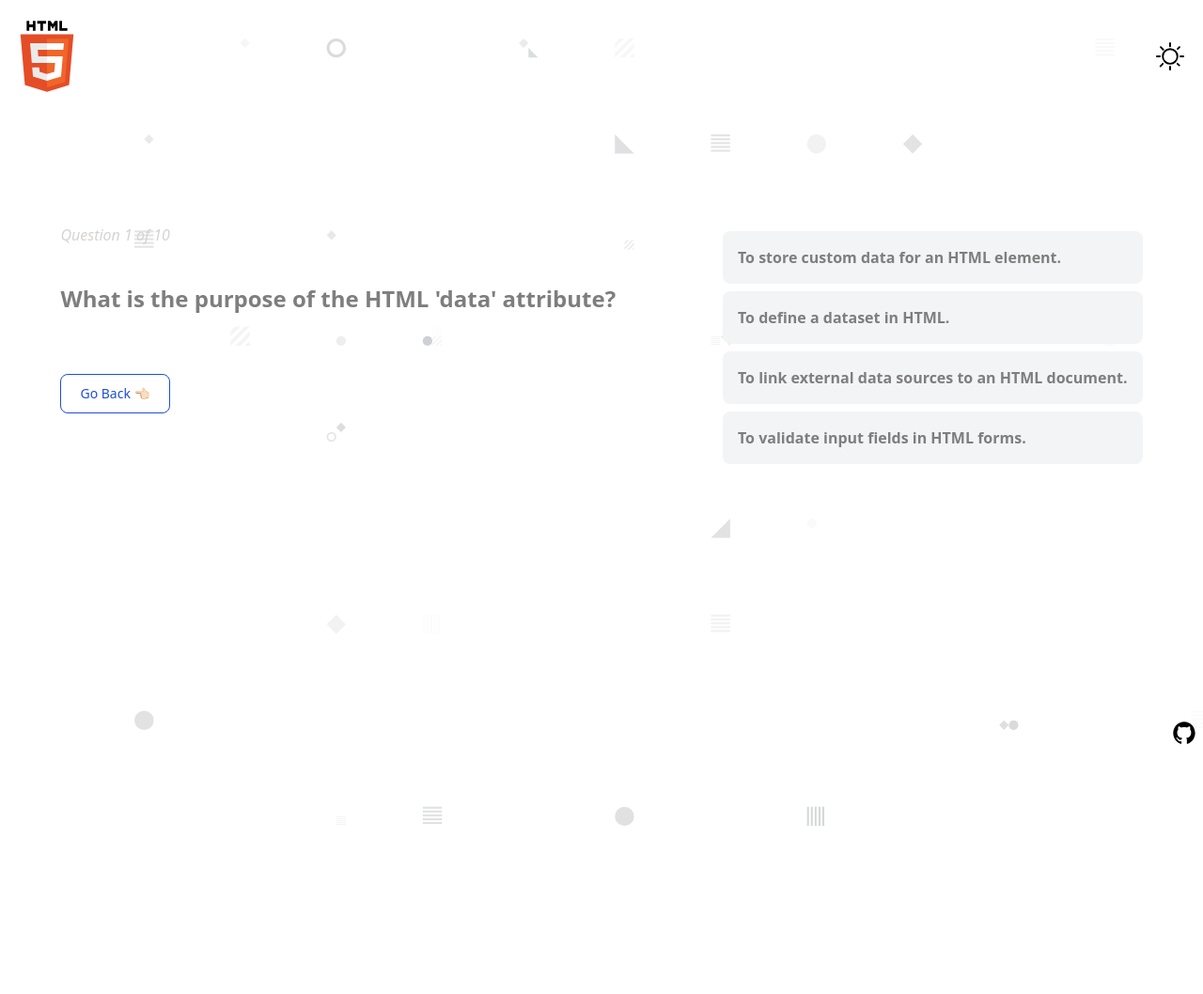
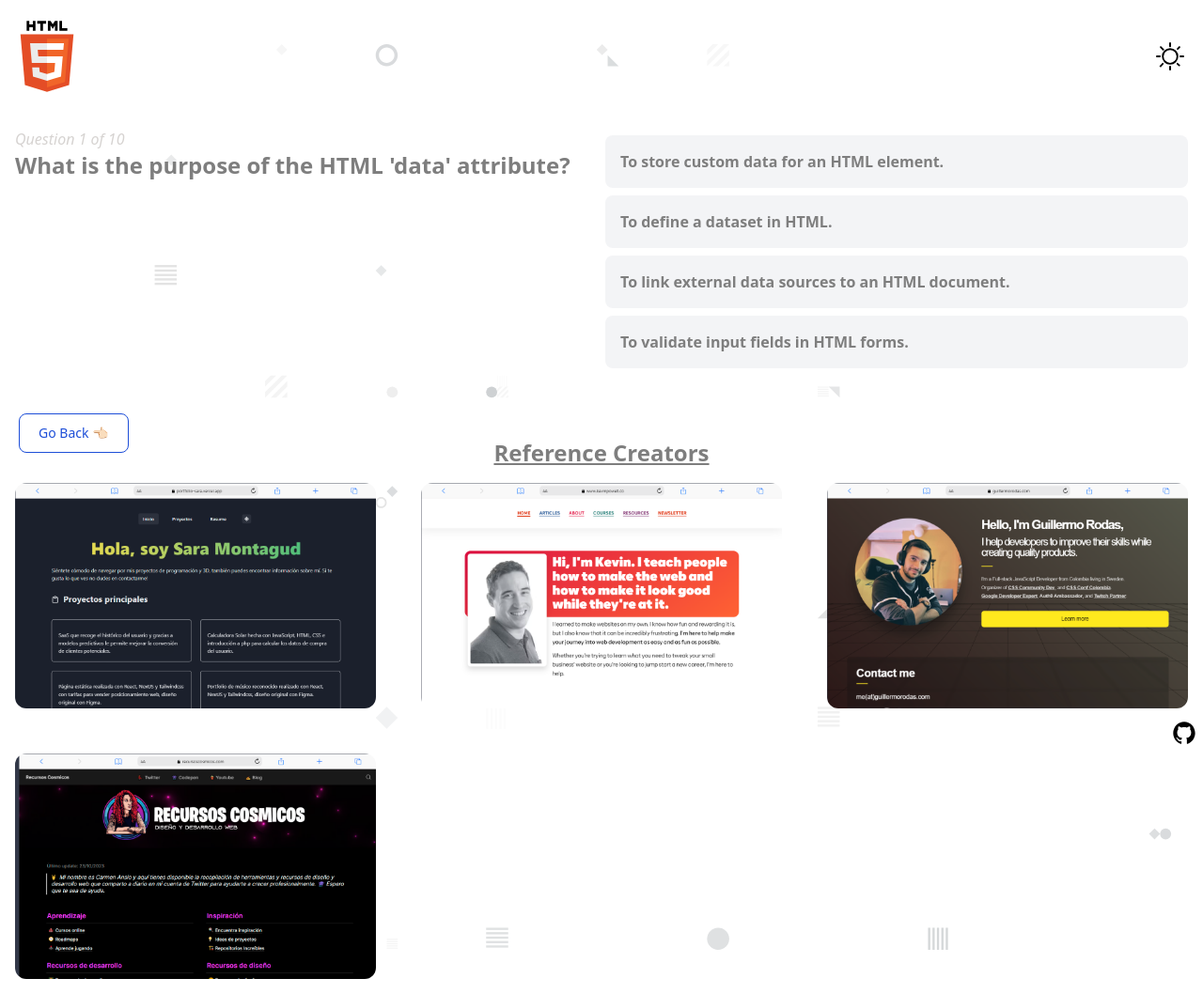
Before and after one commit to codewithxavi/FrontendQuiz, an Astro site: page /html in a window 1280 px wide. Shown: the whole page at 94% size. Before the commit the page ends 920 px from the top, so only its background shows below. Built offline with nearby package versions, Linux system fonts and the light colour scheme; Astro itself is replaced by a stand-in of ours.

Commit message:
Create gallery creators

```diff
--- a/src/layouts/Layout.astro
+++ b/src/layouts/Layout.astro
@@ -17,7 +17,7 @@ const { title } = Astro.props;
 		<title>{title}</title>
 		<link rel="stylesheet" href="../styles/styles.css">
 	</head>
-	<body class="bg-cover bg-[url('/assets/img/light-pattern.svg')] dark:bg-cover dark:bg-[url('/assets/img/dark-pattern.svg')]" >
+	<body class="bg-cover bg-[url('/assets/img/light-pattern.svg')] dark:bg-cover dark:bg-[url('/assets/img/dark-pattern.svg')] bg-opacity-90 dark:bg-opacity-90" >
 		<slot />
 	</body>
 </html>
--- a/src/pages/html.astro
+++ b/src/pages/html.astro
@@ -24,35 +24,28 @@ import Footer from "../components/Footer.astro";
         </div>
 
         <div
-            class="p-5 md:p-4 flex-col lg:flex-row lg:flex lg:gap-12 max-w-7xl m-auto h-screen flex items-center lg:justify-center"
+            class="p-5 md:p-4 flex-col lg:flex-row lg:flex lg:gap-12 max-w-7xl flex lg:justify-center"
         >
-            <div class="lg:mt-[-300px] w-full flex lg:flex-row flex-col lg:justify-evenly gap-8">
+            <div
+                class="w-full flex lg:flex-row flex-col lg:justify-between gap-2"
+            >
                 <div class="lg:w-1/2 w-full">
                     <div class="text-stone-300 italic font-thin block">
                         Question <span id="question-number">1</span> of 10
                     </div>
                     <h1
-                        class="mt-10 text-2xl text-semibold font-semibold text-[#7e7e7e] dark:text-stone-50 mb-10"
+                        class="text-2xl text-semibold font-semibold text-[#7e7e7e] dark:text-stone-50 mb-10"
                         id="question-text"
                     >
                     </h1>
 
-
                     <div id="meterContainer"></div>
 
-                    <a href="/" class="top-6 mt-14 relative">
-                        <button
-                            type="button"
-                            class="dark:text-gray-100 text-blue-700 hover:text-white border border-blue-700 hover:bg-blue-800 focus:ring-4 focus:outline-none focus:ring-blue-300 font-medium rounded-lg text-sm px-5 py-2.5 text-center me-2 mb-2 dark:border-blue-500 dark:text-blue-500 dark:hover:text-white dark:hover:bg-blue-500 dark:focus:ring-blue-800"
-                            >Go Back 👈🏻</button
-                        ></a
-                    >
+
                 </div>
-                <div id="options-container"></div>
+                <div id="options-container" class="lg:w-1/2 w-full"></div>
             </div>
         </div>
-
-
 
         <div
             class="fixed inset-0 flex z-50 hidden items-center justify-center"
@@ -68,6 +61,78 @@ import Footer from "../components/Footer.astro";
                 >
                     X
                 </button>
+            </div>
+        </div>
+
+
+        <a href="/" class="top-6 mt-14 relative p-5">
+            <button
+                type="button"
+                class="dark:text-gray-100 text-blue-700 hover:text-white border border-blue-700 hover:bg-blue-800 focus:ring-4 focus:outline-none focus:ring-blue-300 font-medium rounded-lg text-sm px-5 py-2.5 text-center me-2 mb-2 dark:border-blue-500 dark:text-blue-500 dark:hover:text-white dark:hover:bg-blue-500 dark:focus:ring-blue-800"
+                >Go Back 👈🏻</button
+            ></a
+        >
+
+        <h2
+            class="text-2xl font-semibold text-[#7e7e7e] dark:text-stone-50 text-center underline"
+        >
+            Reference Creators
+        </h2>
+
+        <!--Grid gallery creators -->
+        <div class="grid grid-cols-1 sm:grid-cols-2 md:grid-cols-3 gap-4">
+            <!-- Creator 1 -->
+            <div class="p-4">
+                <a href="https://portfolio-sara.vercel.app/" target="_blank">
+                    <img
+                        src="/assets/img/saramontagud.png"
+                        alt="afor digital, full stack developer"
+                        class="rounded-xl"
+                    />
+                </a>
+            </div>
+
+            <!-- Creator 2 -->
+            <div class="p-4">
+                <a href="https://www.kevinpowell.co/" target="_blank">
+                    <img
+                        src="/assets/img/kevinpowell.png"
+                        alt="kevin powell, css evangelist"
+                        class="rounded-xl"
+                    />
+                </a>
+            </div>
+
+            <!-- Creator 3 -->
+            <div class="p-4">
+                <a href="https://guillermorodas.com/" target="_blank">
+                    <img
+                        src="/assets/img/guillermorodas.png"
+                        alt="guillermorodas, full stack developer"
+                        class="rounded-xl"
+                    />
+                </a>
+            </div>
+
+            <!-- Creator 4 -->
+            <div class="p-4 group">
+                <a href="https://recursoscosmicos.com/" target="_blank" class="group-hover:filter group-hover:brightness-125 transition duration-300">
+                    <img
+                        src="/assets/img/carmenansio.png"
+                        alt="carmen ansio, ux ui designer"
+                        class="rounded-xl hover:filter hover:brightness-125 transition duration-300"
+                    />
+                </a>
+            </div>
+
+            <!-- Creator 5 -->
+            <div class="p-4">
+                <!-- Creator content -->
+            </div>
+
+            <!-- Creator 6 -->
+            <div class="p-4">
+                <!-- Creator content -->
             </div>
         </div>
     </main>
```
Also changed, not shown: public/assets/img/carmenansio.png (added), public/assets/img/guillermorodas.png (added), public/assets/img/kevinpowell.png (added), public/assets/img/saramontagud.png (added), public/assets/img/this-is-fine.webp (added).
